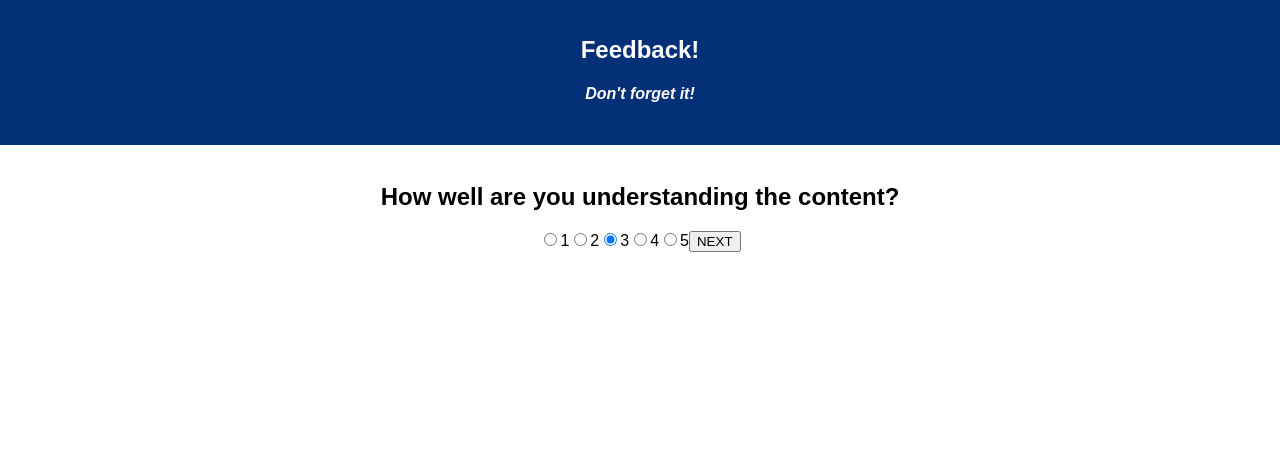
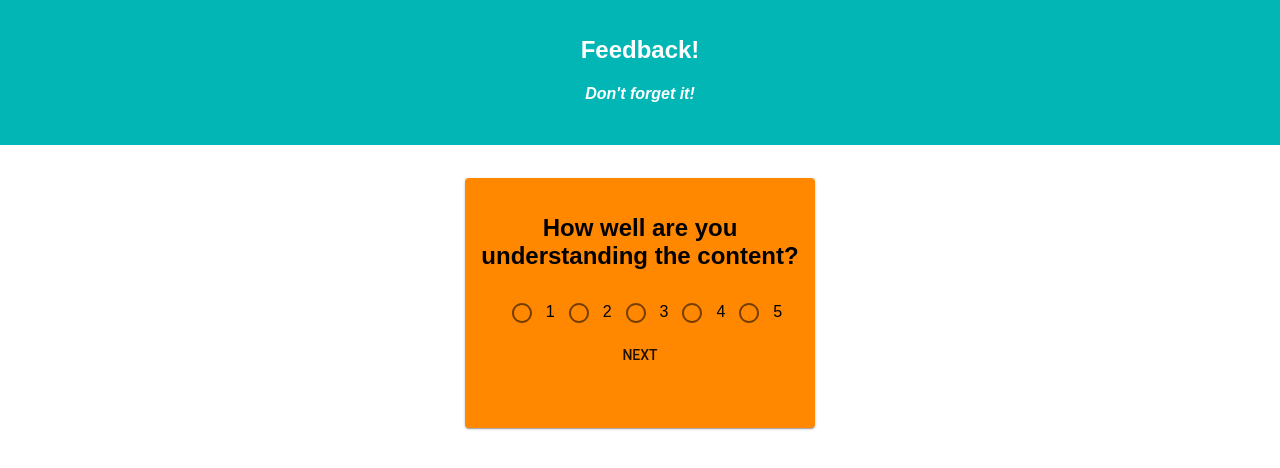
Before and after one commit to jpreckinger/feedback-form, a React (Create React App) app: page /#/2 in a window 1280 px wide. Shown: the top 468 px of the page. Built offline with nearby package versions, Linux system fonts and the light colour scheme.

Commit message:
added styling with mui

```diff
--- a/package.json
+++ b/package.json
@@ -4,12 +4,14 @@
   "private": true,
   "proxy": "http://localhost:5000",
   "dependencies": {
+    "@material-ui/core": "^3.3.2",
+    "@material-ui/icons": "^3.0.1",
     "axios": "^0.17.1",
     "express": "^4.16.4",
     "pg": "^7.4.1",
-    "react": "^16.2.0",
+    "react": "^16.6.0",
     "react-confirm-alert": "^2.0.6",
-    "react-dom": "^16.2.0",
+    "react-dom": "^16.6.0",
     "react-redux": "^5.1.0",
     "react-router-dom": "^4.3.1",
     "react-scripts": "^2.1.1",
--- a/src/components/App/App.css
+++ b/src/components/App/App.css
@@ -3,7 +3,7 @@
 }
 
 .App-header {
-  background-color: #033076;
+  background-color: #03b6b6;
   min-height: 70px;
   padding: 20px;
   color: white;
--- a/src/components/Feeling/Feeling.js
+++ b/src/components/Feeling/Feeling.js
@@ -1,17 +1,27 @@
 import React, { Component } from 'react';
 import {withRouter} from 'react-router-dom';
 import {connect} from 'react-redux';
+import Card from '@material-ui/core/Card';
+import CardContent from '@material-ui/core/CardContent';
+import Button from '@material-ui/core/Button';
+import Radio from '@material-ui/core/Radio';
+
+
 
 class Feeling extends Component {
 
     state = {
-        value: 3
+        value: 0
     }
 
     handleSubmit = (event) => {
         event.preventDefault();
+        if( this.state.value === 0 ){
+            alert('Gotta click one of those buttons...');
+        } else {
             this.props.history.push('/2');
             this.props.dispatch( { type: 'SET_FEEDBACK', payload: Number(this.state.value) } );
+        }
     }
 
     handleChange = (event) => {
@@ -22,26 +32,29 @@ class Feeling extends Component {
 
     render() {
         return (
-            <div>
-                <header>
+            <Card id="background">
+                <CardContent>
                         <h2>How are you feeling today?</h2>
-                </header>
-                <div>
                         <form onSubmit={this.handleSubmit}>
-                        <input onChange={this.handleChange} type="radio" id="feeling1" name="feeling" value="1"/>
+                            <Radio onChange={this.handleChange}
+                            checked={this.state.value === '1'} name="feeling" value="1"/>
                             <label htmlFor="feeling1">1</label>
-                        <input onChange={this.handleChange} type="radio" id="feeling2" name="feeling" value="2"/>
+                            <Radio onChange={this.handleChange}
+                            checked={this.state.value === '2'} name="feeling" value="2"/>
                             <label htmlFor="feeling2">2</label>
-                        <input onChange={this.handleChange} type="radio" id="feeling3" name="feeling" value="3" checked/>
+                            <Radio onChange={this.handleChange}
+                            checked={this.state.value === '3'} name="feeling" value="3"/>
                             <label htmlFor="feeling3">3</label>
-                        <input onChange={this.handleChange} type="radio" id="feeling4" name="feeling" value="4"/>
+                            <Radio onChange={this.handleChange}
+                            checked={this.state.value === '4'} name="feeling" value="4"/>
                             <label htmlFor="feeling4">4</label>
-                        <input onChange={this.handleChange} type="radio" id="feeling5" name="feeling" value="5"/>
+                            <Radio onChange={this.handleChange}
+                            checked={this.state.value === '5'} name="feeling" value="5"/>
                             <label htmlFor="feeling5">5</label>
-                        <button type="submit">NEXT</button>
+                            <Button type="submit">NEXT</Button>
                         </form>
-                </div>
-            </div>
+                </CardContent>
+            </Card>
         );
     }
 }
--- a/src/components/Supported/Supported.js
+++ b/src/components/Supported/Supported.js
@@ -1,17 +1,25 @@
 import React, { Component } from 'react';
 import {withRouter} from 'react-router-dom';
 import {connect} from 'react-redux';
+import Card from '@material-ui/core/Card';
+import CardContent from '@material-ui/core/CardContent';
+import Button from '@material-ui/core/Button';
+import Radio from '@material-ui/core/Radio';
 
 class Supported extends Component {
 
     state = {
-        value: 3
+        value: 0
     }
 
-    handleSubmit= (event) => {
+    handleSubmit = (event) => {
         event.preventDefault();
-        this.props.history.push('/4');
-        this.props.dispatch( { type: 'SET_FEEDBACK', payload: Number(this.state.value) } );
+        if( this.state.value === 0 ){
+            alert('Gotta click one of those buttons...');
+        } else {
+            this.props.history.push('/4');
+            this.props.dispatch( { type: 'SET_FEEDBACK', payload: Number(this.state.value) } );
+        }
     }
 
     handleChange = (event) => {
@@ -22,26 +30,29 @@ class Supported extends Component {
 
     render() {
         return (
-            <div>
-                <header>
+            <Card id="background">
+                <CardContent>
                     <h2>How well are you being supported?</h2>
-                </header>
-                <div>
                     <form onSubmit={this.handleSubmit}>
-                        <input onChange={this.handleChange} type="radio" id="supported1" name="supported" value="1"/>
+                        <Radio onChange={this.handleChange}
+                        checked={this.state.value === '1'} name="supported" value="1"/>
                         <label htmlFor="supported1">1</label>
-                        <input onChange={this.handleChange} type="radio" id="supported2" name="supported" value="2"/>
+                        <Radio onChange={this.handleChange}
+                        checked={this.state.value === '2'} name="supported" value="2"/>
                         <label htmlFor="supported2">2</label>
-                        <input onChange={this.handleChange} type="radio" id="supported3" name="supported" value="3" checked/>
+                        <Radio onChange={this.handleChange}
+                        checked={this.state.value === '3'} name="supported" value="3"/>
                         <label htmlFor="supported3">3</label>
-                        <input onChange={this.handleChange} type="radio" id="supported4" name="supported" value="4"/>
+                        <Radio onChange={this.handleChange}
+                        checked={this.state.value === '4'} name="supported" value="4"/>
                         <label htmlFor="supported4">4</label>
-                        <input onChange={this.handleChange} type="radio" id="supported5" name="supported" value="5"/>
+                        <Radio onChange={this.handleChange}
+                        checked={this.state.value === '5'} name="supported" value="5"/>
                         <label htmlFor="supported5">5</label>
-                        <button type="submit">NEXT</button>
+                        <Button type="submit">NEXT</Button>
                     </form>
-                </div>
-            </div>
+                </CardContent>
+            </Card>
         );
     }
 }
--- a/src/components/Thanks/Thanks.js
+++ b/src/components/Thanks/Thanks.js
@@ -1,5 +1,9 @@
 import React, { Component } from 'react';
 import {withRouter} from 'react-router-dom';
+import Card from '@material-ui/core/Card';
+import CardContent from '@material-ui/core/CardContent';
+import Button from '@material-ui/core/Button';
+
 
 class Thanks extends Component {
 
@@ -9,12 +13,12 @@ class Thanks extends Component {
 
   render() {
     return (
-    <div>
-        <header>
+      <Card id="background">
+          <CardContent>
             <h1>Thank you!</h1>
-        </header>
-        <button onClick={this.handleClick}>Leave New Feedback</button>
-    </div>
+            <Button onClick={this.handleClick}>Leave New Feedback</Button>
+          </CardContent>
+      </Card>
     );
   }
 }
--- a/src/components/Understanding/Understanding.js
+++ b/src/components/Understanding/Understanding.js
@@ -1,17 +1,25 @@
 import React, { Component } from 'react';
 import {withRouter} from 'react-router-dom';
 import {connect} from 'react-redux';
+import Card from '@material-ui/core/Card';
+import CardContent from '@material-ui/core/CardContent';
+import Button from '@material-ui/core/Button';
+import Radio from '@material-ui/core/Radio';
 
 class Understanding extends Component {
 
     state = {
-        value: 3
+        value: 0,
     }
 
     handleSubmit = (event) => {
         event.preventDefault();
-        this.props.history.push('/3');
-        this.props.dispatch( { type: 'SET_FEEDBACK', payload: Number(this.state.value) } );
+        if( this.state.value === 0 ){
+            alert('Gotta click one of those buttons...');
+        } else {
+            this.props.history.push('/3');
+            this.props.dispatch( { type: 'SET_FEEDBACK', payload: Number(this.state.value) } );
+        }
     }
 
     handleChange = (event) => {
@@ -22,26 +30,29 @@ class Understanding extends Component {
 
     render() {
         return (
-            <div>
-                <header>
+            <Card id="background">
+                <CardContent>
                     <h2>How well are you understanding the content?</h2>
-                </header>
-                <div>
                     <form onSubmit={this.handleSubmit}>
-                        <input onChange={this.handleChange} type="radio" id="understanding1" name="understanding" value="1"/>
+                        <Radio onChange={this.handleChange}
+                        checked={this.state.value === '1'} name="understanding" value="1"/>
                         <label htmlFor="understanding1">1</label>
-                        <input onChange={this.handleChange} type="radio" id="understanding2" name="understanding" value="2"/>
+                        <Radio onChange={this.handleChange}
+                        checked={this.state.value === '2'} name="understanding" value="2"/>
                         <label htmlFor="understanding2">2</label>
-                        <input onChange={this.handleChange} type="radio" id="understanding3" name="understanding" value="3" checked/>
+                        <Radio onChange={this.handleChange}
+                        checked={this.state.value === '3'} name="understanding" value="3"/>
                         <label htmlFor="understanding3">3</label>
-                        <input onChange={this.handleChange} type="radio" id="understanding4" name="understanding" value="4"/>
+                        <Radio onChange={this.handleChange}
+                        checked={this.state.value === '4'} name="understanding" value="4"/>
                         <label htmlFor="understanding4">4</label>
-                        <input onChange={this.handleChange} type="radio" id="understanding5" name="understanding" value="5"/>
+                        <Radio onChange={this.handleChange}
+                        checked={this.state.value === '5'} name="understanding" value="5"/>
                         <label htmlFor="understanding5">5</label>
-                        <button type="submit">NEXT</button>
+                        <Button type="submit">NEXT</Button>
                     </form>
-                </div>
-            </div>
+                </CardContent>
+            </Card>
         );
     }
 }
--- a/src/index.css
+++ b/src/index.css
@@ -3,3 +3,11 @@ body {
   padding: 0;
   font-family: sans-serif;
 }
+
+#background {
+   background-color: #ff8800;
+   width: 350px;
+   height: 250px;
+   margin: 15px;
+   display: inline-block;
+}
```
Also changed, not shown: src/components/Admin/Admin.js (+36 -8 lines), src/components/Admin/FeedbackListItems.js (+12 -25 lines), src/components/Comments/Comments.js (+11 -9 lines), 1 other file (tests, documents, lock files or other folders). Lines whose indentation alone changed are shown as unchanged.
